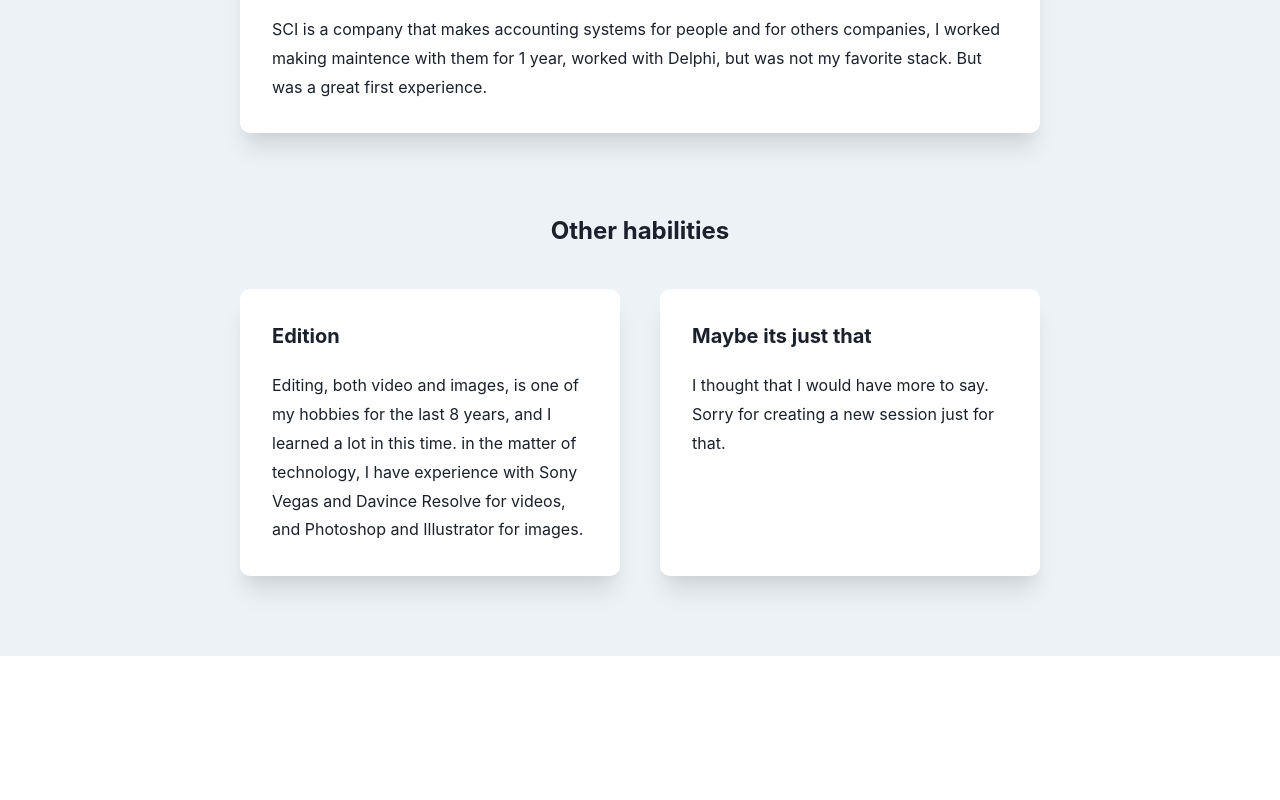
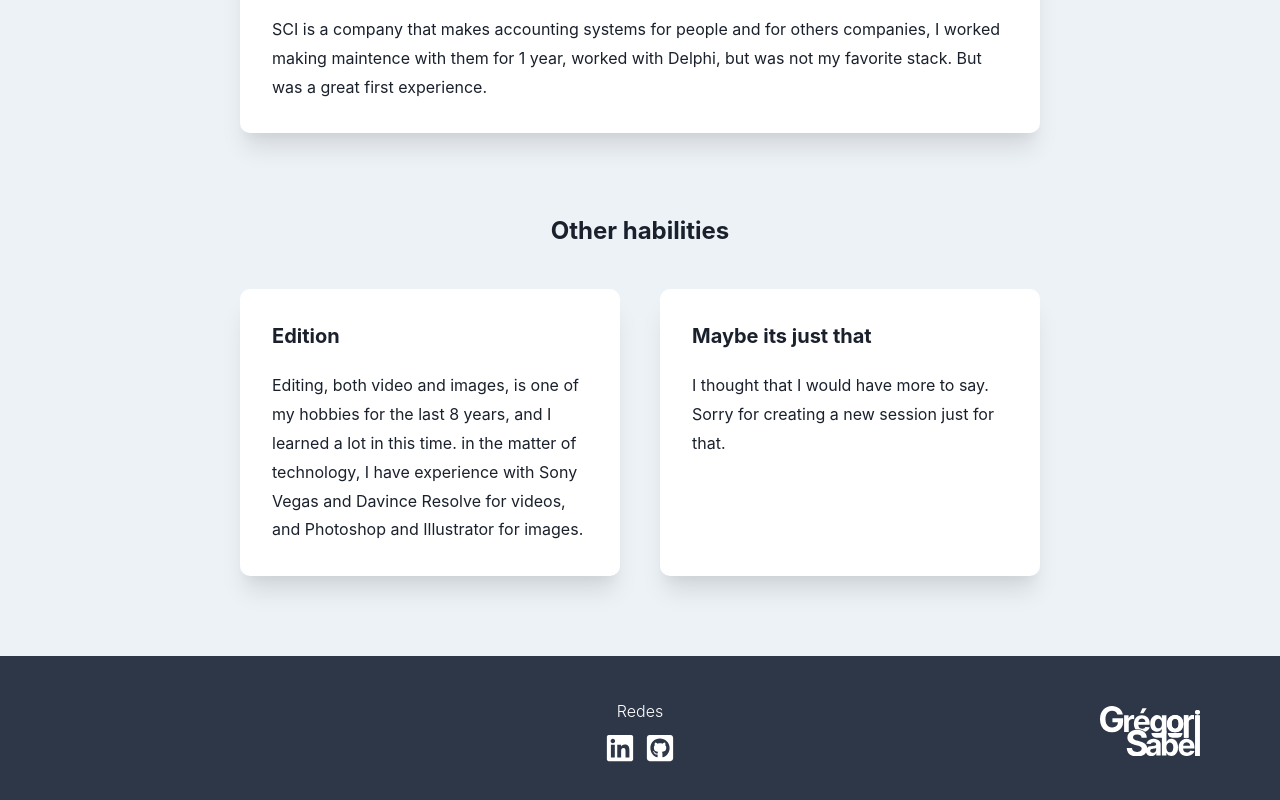
Before and after one commit to gregori-sabel/portfolio, a Next.js app: page / in a window 1280 px wide. Shown: the part 1243-2043 px from the top of the page. Before the commit the page ends 1899 px from the top, so only its background shows below. Built offline with nearby package versions, Linux system fonts and the light colour scheme.

Commit message:
links fixed

```diff
--- a/src/pages/index.tsx
+++ b/src/pages/index.tsx
@@ -1,14 +1,17 @@
 import React from 'react'
-import { Text, Flex, Box, useColorModeValue} from '@chakra-ui/react'
+import { Text, Flex, Box, useColorModeValue, Link} from '@chakra-ui/react'
+import { FaLinkedin, FaGithubSquare } from "react-icons/fa";
 import { Block } from '../components/Block';
 import { CheckTheme } from '../components/CheckTheme';
 import content from '../../content.json'
+import GregLogo from '../images/gregLogo.svg'
+import Image from 'next/image';
 
 export function Home () {
 
   const shapeBGColor = useColorModeValue('gray.100', 'gray.80')
   return (
-    <Flex w='100%' justify='center' bg={shapeBGColor}>
+    <Flex w='100%' flexDir='column' align='center' bg={shapeBGColor}>
       <Flex
         maxW='800px'
         flexDir='column'
@@ -49,6 +52,37 @@ export function Home () {
         </Flex>
 
       </Flex>
+
+
+      <Flex
+        bg='gray.700'
+        w='100%'
+        h='150px'
+        justify='space-between'
+        align='center'
+        paddingX='80px'
+        color='white'
+      >
+        <Flex w='30%' justify='flex-start'></Flex>
+        <Flex w='30%' align='center' flexDir='column' gap='10px'>
+          <Text fontWeight='light'>Redes</Text>
+          <Flex gap='10px'>
+            <Link href='https://www.linkedin.com/in/gregori-sabel/' target="_blank">
+              <FaLinkedin size='30px'/>
+            </Link>
+            <Link href='https://github.com/gregori-sabel' target="_blank">
+              <FaGithubSquare size='30px'/>
+            </Link>
+          </Flex>
+        </Flex>
+        {/* <Image src={GregLogo} alt="Arte vetorial Grégori Sabel"/> */}
+        <Flex w='30%' justify='flex-end'>
+          <Box w='100px'>
+            <GregLogo />
+          </Box>
+        </Flex>
+      </Flex>
+
     </Flex>
 
   )
```
